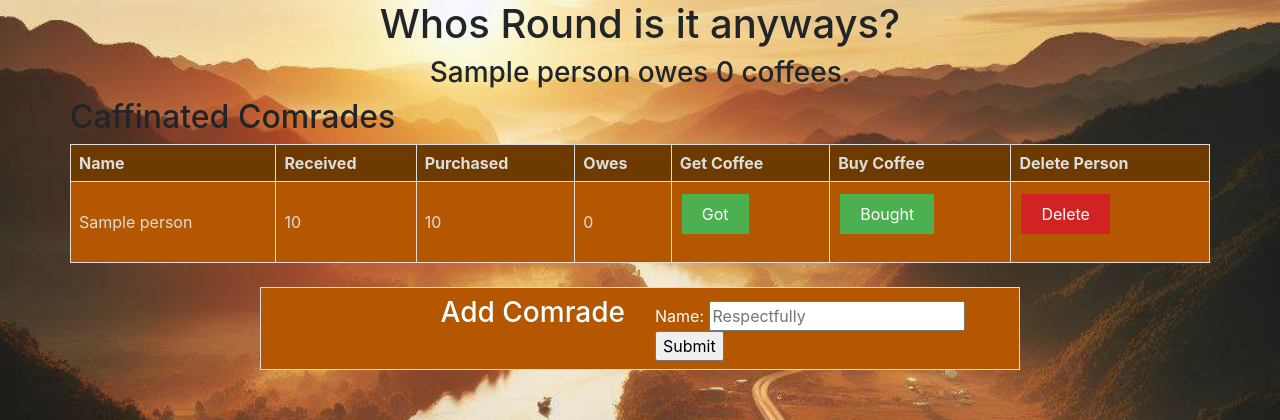
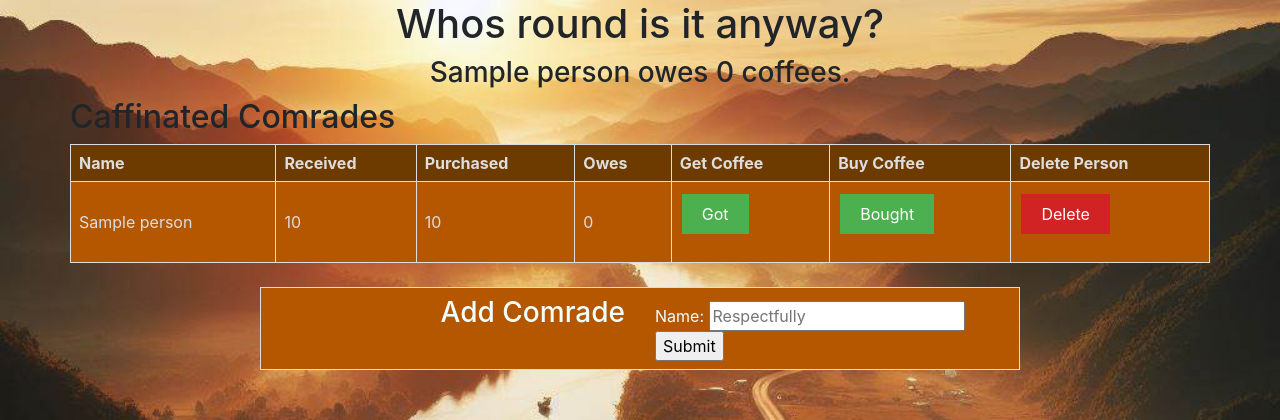
Before and after one commit to CharlieWolfBravo/WhosRoundIsItAnyway, a Django app: page / in a window 1280 px wide. Shown: the top 420 px of the page. Run offline with Django 5.2, Linux system fonts and the light colour scheme; tables that the repository leaves empty hold one stand-in row (values such as "Sample post"); some libraries are stand-ins or nearby versions.

Commit message:
Spelling fix.

```diff
--- a/coffee_tracker/coffee_app/templates/home.html
+++ b/coffee_tracker/coffee_app/templates/home.html
@@ -15,7 +15,7 @@
     <div class="container text-center">
         <div class="row">
             <div class="col">
-                <h1 class="text-center">Whos Round is it anyways?</h1>
+                <h1 class="text-center">Whos round is it anyway?</h1>
             </div>
 
         </div>
```
